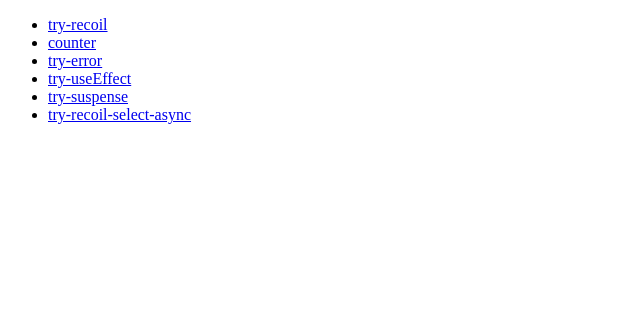
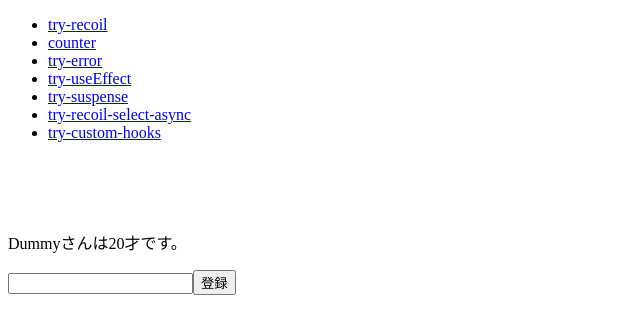
Before and after one commit to pochon-tech-pro/recoil-try, a React (Create React App) app: page /try-custom-hooks in a window 1280 px wide. Shown: the top 334 px of the page, without its empty margins (0-640 px from the left). Built offline with nearby package versions, Linux system fonts and the light colour scheme.

Commit message:
feat: customHooksを試す

```diff
--- a/src/App.tsx
+++ b/src/App.tsx
@@ -7,6 +7,7 @@ import TryErrorBoundaryInvalidSample from "./TryErrorBoundaryInvalidSample";
 import TryUseEffect from "./TryUseEffect";
 import TrySuspense from "./TrySuspense";
 import TryRecoilSelectAsync from "./TryRecoilSelectAsync";
+import TryCustomHooks from "./TryCustomHooks";
 
 const App: VFC = () => {
     return (
@@ -18,6 +19,7 @@ const App: VFC = () => {
                 <li><Link to={"try-use-effect"}>try-useEffect</Link></li>
                 <li><Link to={"try-suspense"}>try-suspense</Link></li>
                 <li><Link to={"try-recoil-select-async"}>try-recoil-select-async</Link></li>
+                <li><Link to={"try-custom-hooks"}>try-custom-hooks</Link></li>
             </ul>
             <br/><br/><br/><br/>
             <Routes>
@@ -28,7 +30,7 @@ const App: VFC = () => {
                        element={<TryErrorBoundary><TryErrorBoundaryInvalidSample/></TryErrorBoundary>}/>
                 <Route path={"/try-use-effect"} element={<TryUseEffect/>}/>
                 <Route path={"/try-suspense"} element={<TrySuspense/>}/>
-                <Route path={"/try-recoil-select-async"} element={<TryRecoilSelectAsync/>}/>
+                <Route path={"/try-custom-hooks"} element={<TryCustomHooks/>}/>
 
             </Routes>
         </>
--- /dev/null
+++ b/src/TryCustomHooks.tsx
@@ -0,0 +1,40 @@
+import React, {useState} from 'react';
+
+type User = {
+    name: string
+    age: number
+    hobbies: string[]
+}
+const useUser = () => {
+    const [user, setUser] = useState<User>({name: 'Dummy', age: 20, hobbies: []})
+    const addHobby = (target: string) => {
+        setUser({...user, hobbies: [...user.hobbies, target]})
+    }
+    return {user, addHobby}
+}
+
+export const TryCustomHooks = () => {
+    const {user, addHobby} = useUser()
+    const [input, setInput] = useState<string>('')
+    const setInputHandler = () => {
+        addHobby(input)
+        setInput('')
+    }
+
+    return (
+        <div>
+            <div>{user.name}さんは{user.age}才です。</div>
+            <div>
+                <ul>
+                    {user.hobbies.map((item, idx) => <li key={idx}>{item}</li>)}
+                </ul>
+            </div>
+            <div>
+                <input type={"text"} value={input} onChange={e => setInput(e.target.value)}/>
+                <button onClick={setInputHandler}>登録</button>
+            </div>
+        </div>
+    )
+}
+
+export default TryCustomHooks;
```
